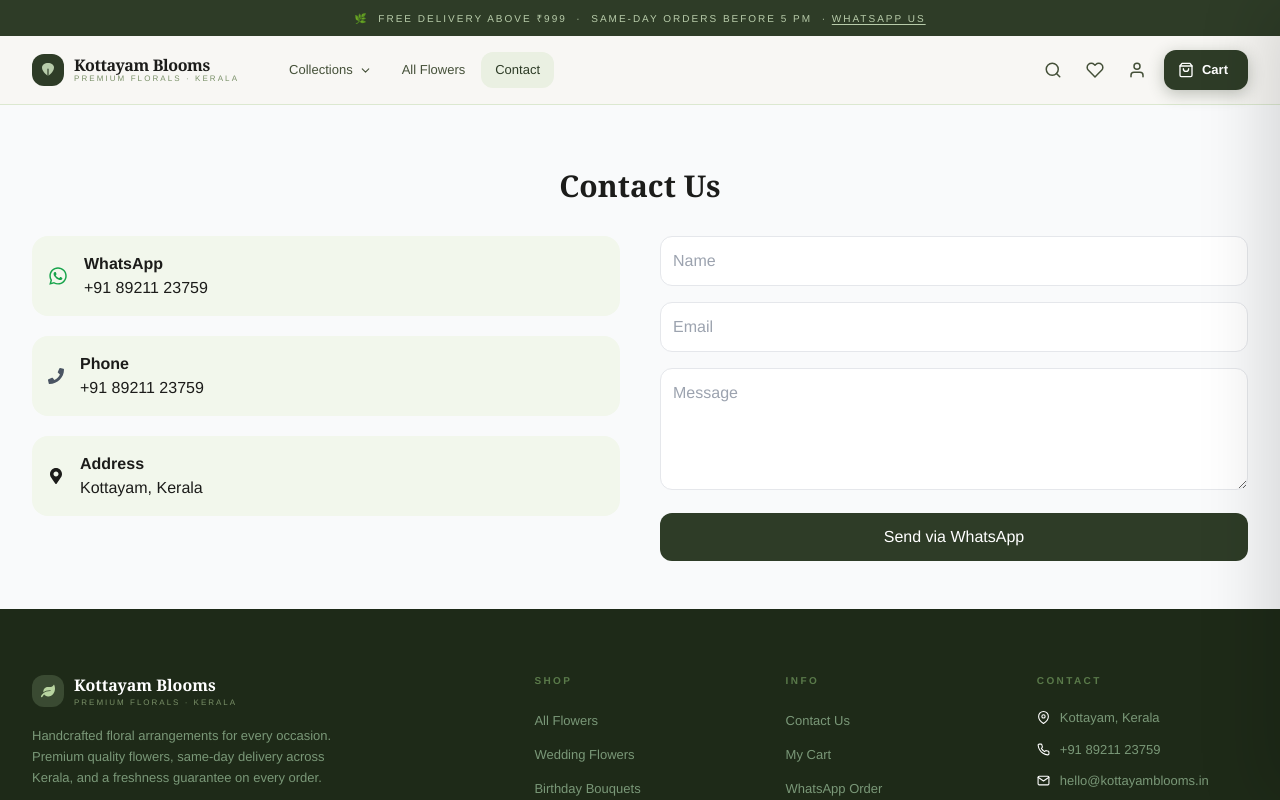
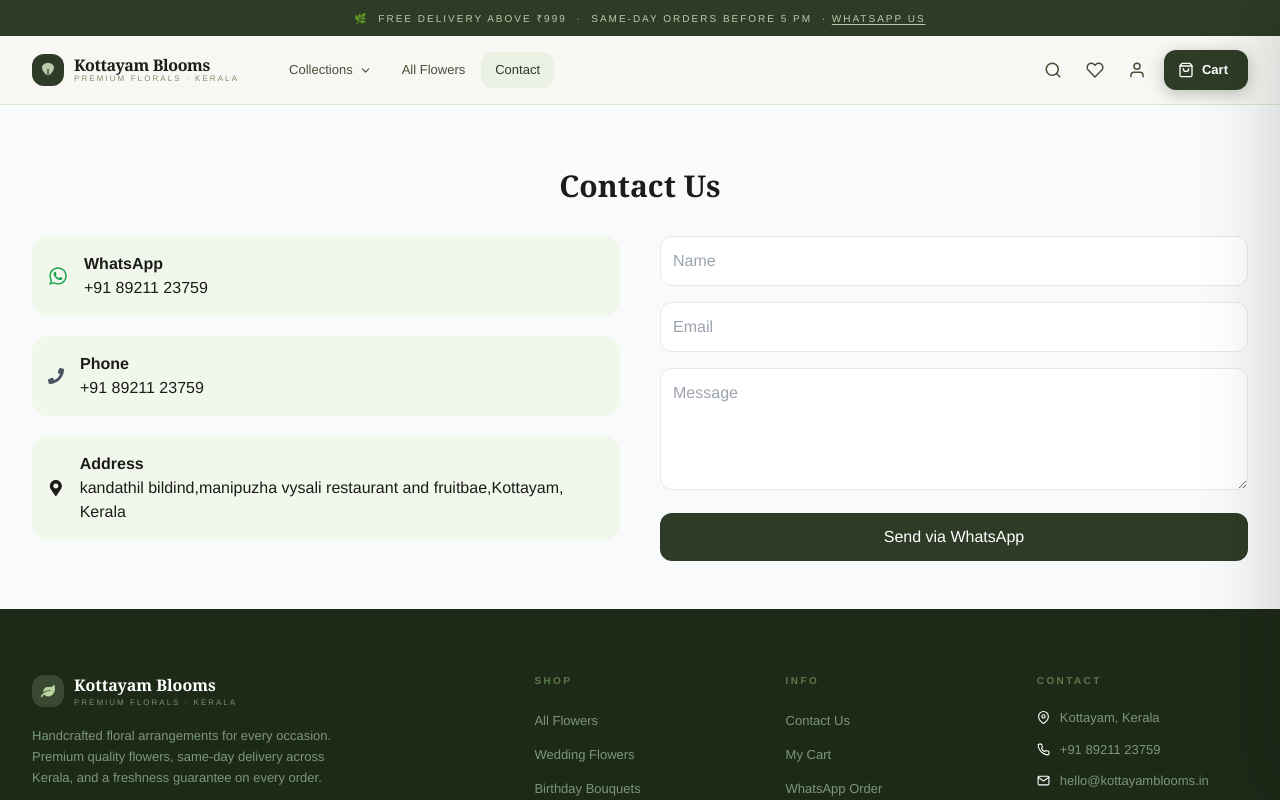
Before and after one commit to ukmani01/kottayam-blooms, a React (Vite) app: page /contact in a window 1280 px wide. Shown: the top 800 px of the page. Built offline with nearby package versions, Linux system fonts and the light colour scheme.

Commit message:
updated
contact section was updated

```diff
--- a/src/pages/Contact.tsx
+++ b/src/pages/Contact.tsx
@@ -16,7 +16,7 @@
         <div className="space-y-5">
           <div className="flex items-center gap-4 p-4 bg-[#f2f7ec] rounded-2xl"><FaWhatsapp className="text-green-600 text-xl" /><div><p className="font-semibold">WhatsApp</p><a href="https://wa.me/918921123759">+91 89211 23759</a></div></div>
           <div className="flex items-center gap-4 p-4 bg-[#f2f7ec] rounded-2xl"><FaPhone className="text-gray-600" /><div><p className="font-semibold">Phone</p><a href="tel:+918921123759">+91 89211 23759</a></div></div>
-          <div className="flex items-center gap-4 p-4 bg-[#f2f7ec] rounded-2xl"><FaMapMarkerAlt /><div><p className="font-semibold">Address</p><p>Kottayam, Kerala</p></div></div>
+          <div className="flex items-center gap-4 p-4 bg-[#f2f7ec] rounded-2xl"><FaMapMarkerAlt /><div><p className="font-semibold">Address</p><p><a href="https://maps.app.goo.gl/vXMbeBgF1JL27Sgr9" >kandathil bildind,manipuzha vysali restaurant and fruitbae,Kottayam, Kerala</a></p></div></div>
         </div>
         <form onSubmit={handleSubmit} className="space-y-4">
           <input type="text" placeholder="Name" className="w-full p-3 border rounded-xl" onChange={e => setForm({ ...form, name: e.target.value })} required />
```
